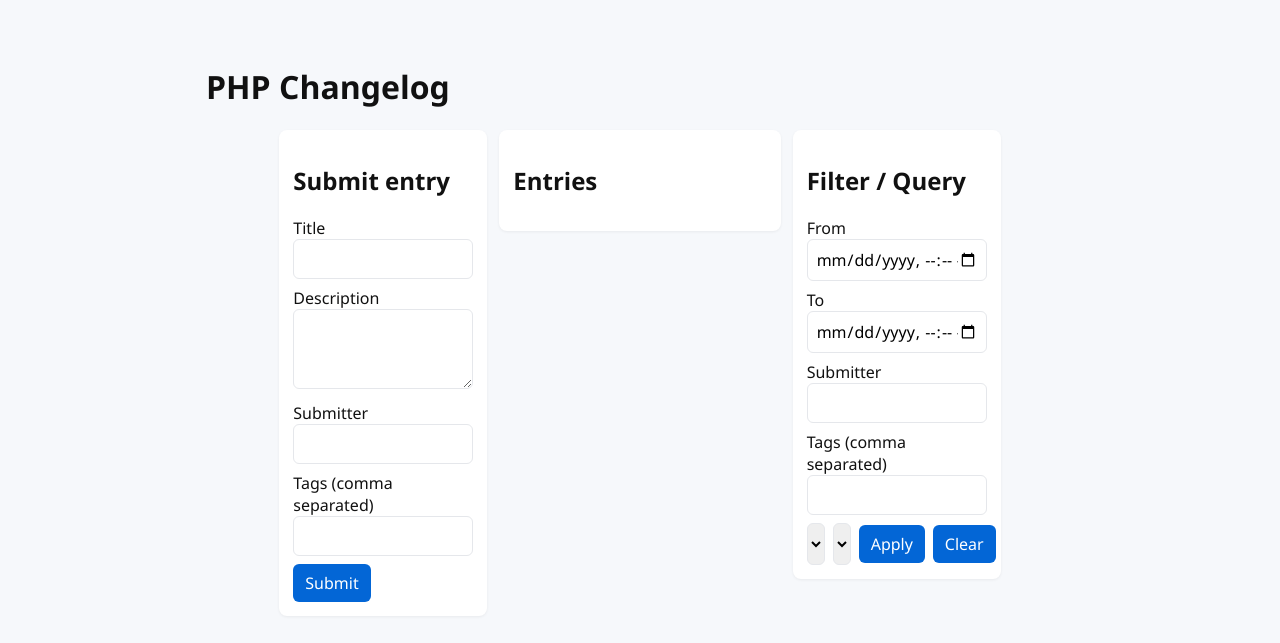
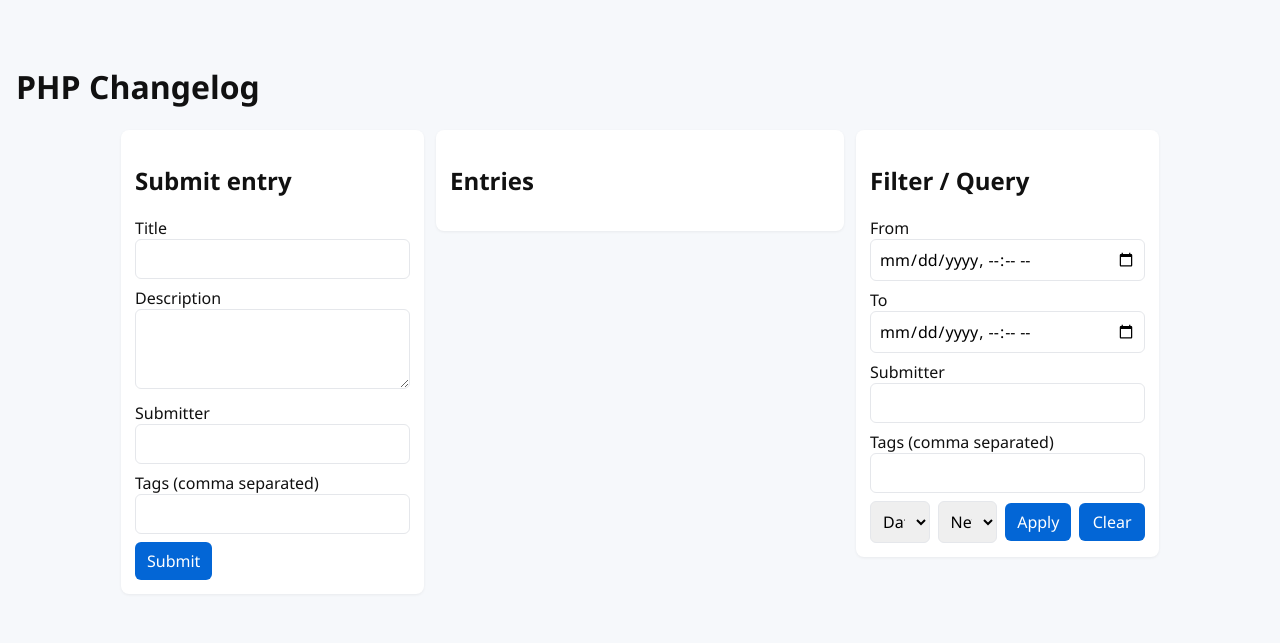
Before and after one commit to lucasburlingham/changelog, a PHP site: page / in a window 1280 px wide. Shown: the top 643 px of the page. Run offline with PHP 8.4, Linux system fonts and the light colour scheme; some libraries are stand-ins or nearby versions.

Commit message:
refactor: update container layout for improved responsiveness and design

```diff
--- a/php-app/src/assets/styles.css
+++ b/php-app/src/assets/styles.css
@@ -1,7 +1,10 @@
 :root{--bg:#f6f8fb;--card:#fff;--accent:#0366d6;--muted:#6b7280}
 *{box-sizing:border-box;font-family:Segoe UI,Roboto,Arial,sans-serif}
 body{margin:0;background:var(--bg);color:#111}
-.container{max-width:900px;margin:28px auto;padding:16px}
+.container{max-width:1600px;margin:28px auto;padding:20px;width:100%}
+@media(max-width:1600px){.container{max-width:1400px;padding:16px}}
+@media(max-width:1200px){.container{max-width:100%;padding:16px}}
+@media(max-width:768px){.container{max-width:100%;padding:12px}}
 .card{background:var(--card);padding:14px;border-radius:8px;box-shadow:0 1px 3px rgba(0,0,0,.06);margin-bottom:12px}
 label{display:block;margin:8px 0}
 input,textarea,button,select{font:inherit}
```
